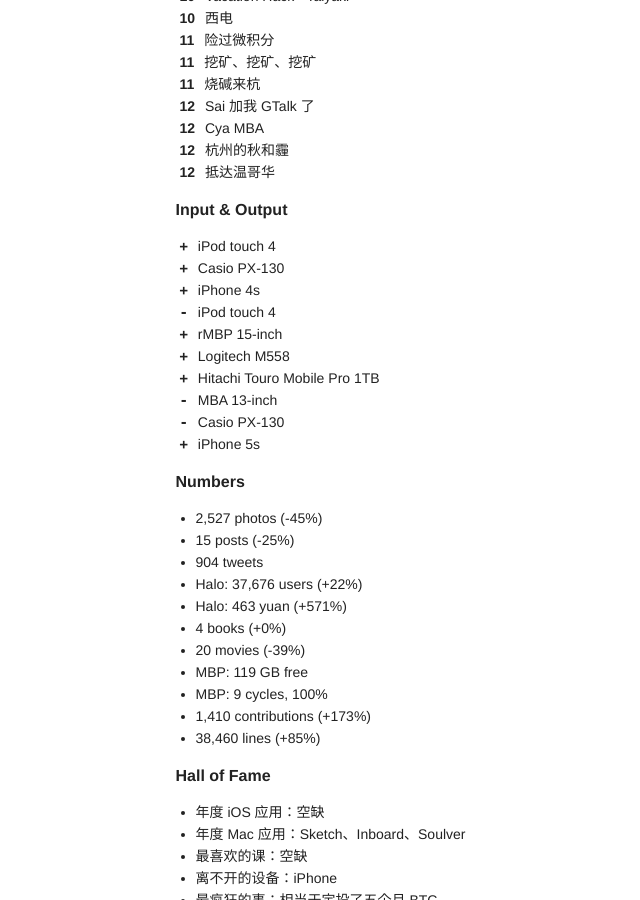
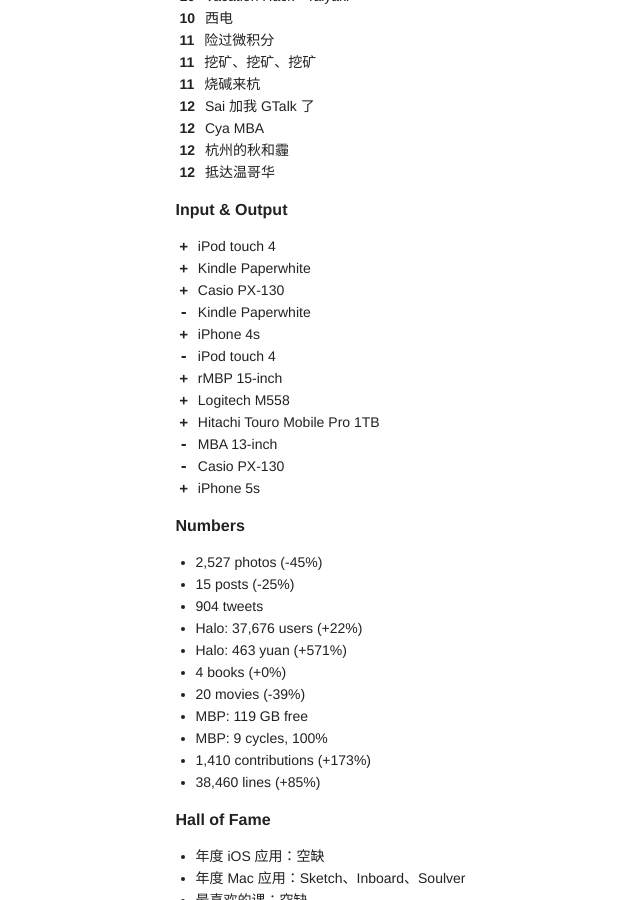
Before and after one commit to xhacker/xhacker.github.io, a Jekyll site: the page built from index.html, in a window 1280 px wide and 900 px high, scrolled down 655 px. Shown: the whole window, without its empty margins (189-829 px from the left). Built offline with Jekyll 4.4.1, drawn with Linux system fonts in a browser that asks for light colours.

Commit message:
Update post.

```diff
--- a/_posts/2013-12-30-oh-my-2013.md
+++ b/_posts/2013-12-30-oh-my-2013.md
@@ -42,7 +42,9 @@
 
 <ul class="io">
 <li>+ iPod touch 4</li>
+<li>+ Kindle Paperwhite</li>
 <li>+ Casio PX-130</li>
+<li>- Kindle Paperwhite</li>
 <li>+ iPhone 4s</li>
 <li>- iPod touch 4</li>
 <li>+ rMBP 15-inch</li>
```
